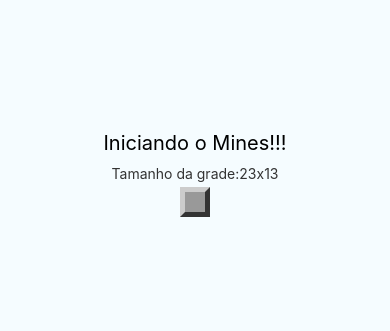
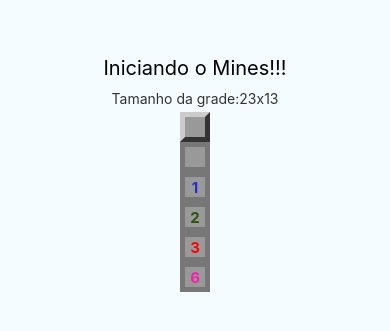
Before and after one commit to Brunomello-xD/Mines, a React Native app: screen / in a window 390 px wide. Shown: the part 253-584 px from the top of the page. Built offline with nearby package versions, Linux system fonts and the light colour scheme.

Commit message:
Never gonna tell a lie and hurt you

```diff
--- a/App.js
+++ b/App.js
@@ -13,6 +13,11 @@
           {params.getRowsAmount()}x{params.getColumnsAmount()}
         </Text>
         <Field />
+        <Field opened />
+        <Field opened nearMines={1} />
+        <Field opened nearMines={2} />
+        <Field opened nearMines={3} />
+        <Field opened nearMines={6} />
       </View>
     );
   }
--- a/src/components/Field.js
+++ b/src/components/Field.js
@@ -1,13 +1,37 @@
 import React from "react";
-import { View, StyleSheet } from "react-native";
+import { View, StyleSheet, Text } from "react-native";
 import params from "../params";
 
 export default props => {
+  const { mined, opened, nearMines } = props;
+
+  /*
+  mined = se está minado = boolean
+  opened = se está aberto = boolean
+  nearMines = quantidade de minas = int
+  */
+
   const styleField = [styles.field];
-  //outros estilos aqui!
+  if (opened) styleField.push(styles.opened);
   if (styleField.length === 1) styleField.push(styles.regular);
 
-  return <View style={styleField}></View>;
+  let color = null;
+  if (nearMines > 0) {
+    if (nearMines == 1) color = "#2A28D7";
+    if (nearMines == 2) color = "#2B520F";
+    if (nearMines > 2 && nearMines < 6) color = "#F9060A";
+    if (nearMines >= 6) color = "#F221A9";
+  }
+
+  return (
+    <View style={styleField}>
+      {!mined && opened && nearMines > 0 ? (
+        <Text style={[styles.label, { color: color }]}>{nearMines}</Text>
+      ) : (
+        false
+      )}
+    </View>
+  );
 };
 
 const styles = StyleSheet.create({
@@ -22,5 +46,15 @@
     borderTopColor: "#CCC",
     borderRightColor: "#333",
     borderBottomColor: "#333"
+  },
+  opened: {
+    backgroundColor: "#999",
+    borderColor: "#777",
+    alignItems: "center",
+    justifyContent: "center"
+  },
+  label: {
+    fontWeight: "bold",
+    fontSize: params.fontSize
   }
 });
```
